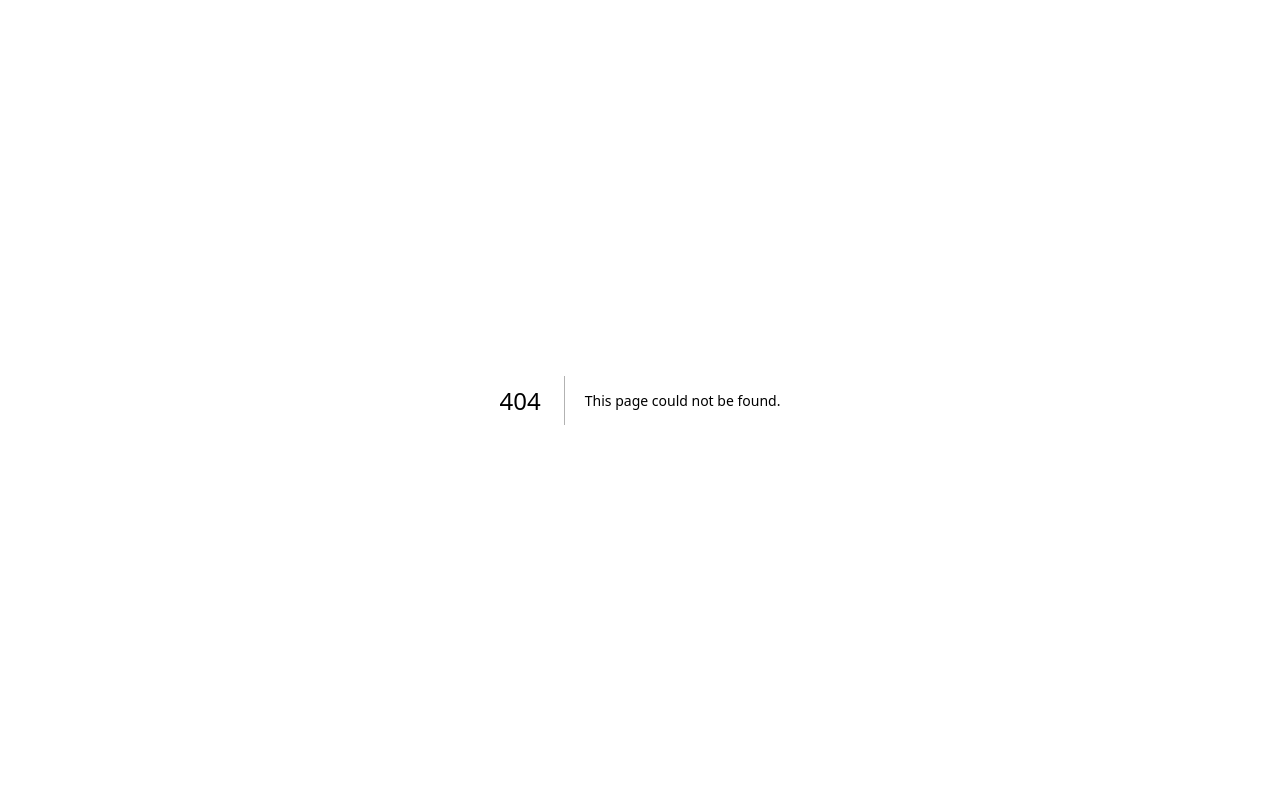
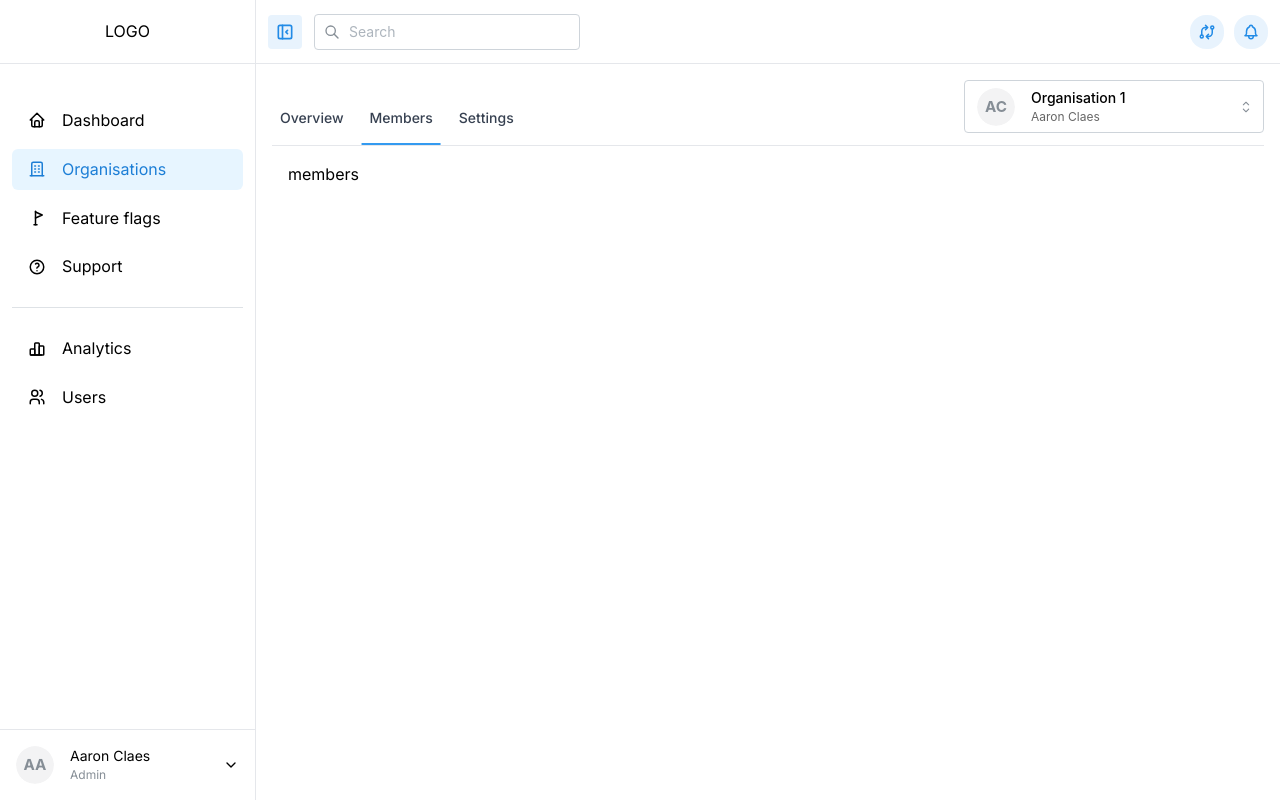
Before and after one commit to AaronClaes/org-manager, a Next.js app: page /dashboard/organisations/1/members in a window 1280 px wide. Before the commit this address had no page. Built offline with nearby package versions, Linux system fonts and the light colour scheme.

Commit message:
feat: add org route tabs

```diff
--- a/src/app/(main)/dashboard/organisations/[id]/_components/OrganisationSwitcher.tsx
+++ b/src/app/(main)/dashboard/organisations/[id]/_components/OrganisationSwitcher.tsx
@@ -3,23 +3,22 @@ import { useMemo, useState } from "react";
 import {
   Avatar,
   Combobox,
-  Divider,
   Group,
   Input,
   InputBase,
   Text,
-  Title,
   useCombobox,
 } from "@mantine/core";
 import { type Organisation, organisations } from "../../organisations";
-import { useParams, useRouter } from "next/navigation";
+import { useParams, usePathname, useRouter } from "next/navigation";
 
 export function OrganisationSwitcher() {
   const router = useRouter();
-  const { id: organisationId } = useParams<{ id: string }>();
+  const currentPath = usePathname();
+  const { id: orgId } = useParams<{ id: string }>();
 
   const [search, setSearch] = useState<string>("");
-  const [id, setId] = useState<string | null>(organisationId);
+  const [id, setId] = useState<string | null>(orgId);
   const selectedOption = organisations.find((item) => item.id === id);
 
   const combobox = useCombobox({
@@ -40,18 +39,14 @@ export function OrganisationSwitcher() {
   }, [search]);
 
   return (
-    <>
-      <Group justify="space-between">
-        <Title order={2} fw={700}>
-          Overview
-        </Title>
     <Combobox
       store={combobox}
       withinPortal={false}
       onOptionSubmit={(id) => {
         setId(id);
         combobox.closeDropdown();
-            router.push(`/dashboard/organisations/${id}`);
+        const newPath = currentPath.replace(orgId, id);
+        router.push(newPath);
       }}
     >
       <Combobox.Target>
@@ -82,9 +77,6 @@ export function OrganisationSwitcher() {
         <Combobox.Options>{options}</Combobox.Options>
       </Combobox.Dropdown>
     </Combobox>
-      </Group>
-      <Divider my="md" />
-    </>
   );
 }
 
--- /dev/null
+++ b/src/app/(main)/dashboard/organisations/[id]/_components/TabSwitcher.tsx
@@ -0,0 +1,86 @@
+"use client";
+import { useCallback, useMemo, useState } from "react";
+import { FloatingIndicator, Group, UnstyledButton } from "@mantine/core";
+import { useParams, usePathname, useRouter } from "next/navigation";
+
+const ORG_TABS = [
+  { label: "Overview", href: "" },
+  { label: "Members", href: "/members" },
+  { label: "Settings", href: "/settings" },
+];
+
+export function TabSwitcher() {
+  const { id: orgId } = useParams<{ id: string }>();
+  const pathname = usePathname();
+  const router = useRouter();
+  const [rootRef, setRootRef] = useState<HTMLDivElement | null>(null);
+  const [controlsRefs, setControlsRefs] = useState<
+    Record<string, HTMLButtonElement | null>
+  >({});
+
+  const getCurrentTabHref = useCallback(() => {
+    return pathname.replace(`/dashboard/organisations/${orgId}`, "");
+  }, [orgId, pathname]);
+
+  const [active, setActive] = useState(getCurrentTabHref());
+  const [activeHover, setActiveHover] = useState(getCurrentTabHref());
+  const [hovering, setHovering] = useState(false);
+
+  const setControlRef = useCallback(
+    (index: number) => (node: HTMLButtonElement) => {
+      setControlsRefs((prev) => {
+        prev[index] = node;
+        return prev;
+      });
+    },
+    [],
+  );
+
+  const controls = useMemo(() => {
+    return ORG_TABS.map((item, index) => (
+      <UnstyledButton
+        key={item.label}
+        className="rounded-md p-2 text-sm font-medium leading-none text-gray-700 transition-colors duration-100 ease-in"
+        ref={setControlRef(index)}
+        onClick={() => {
+          setActive(item.href);
+          router.push(`/dashboard/organisations/${orgId}/${item.href}`);
+        }}
+        onMouseOver={() => {
+          setActiveHover(item.href);
+          setHovering(true);
+        }}
+        mod={{ active: active === item.href }}
+      >
+        <span className="relative z-10">{item.label}</span>
+      </UnstyledButton>
+    ));
+  }, [active, orgId, router, setControlRef]);
+
+  return (
+    <Group
+      gap="xs"
+      onPointerLeave={() => setHovering(false)}
+      className="relative w-auto border-gray-200"
+      ref={setRootRef}
+    >
+      {controls}
+      <FloatingIndicator
+        target={
+          controlsRefs[ORG_TABS.findIndex((item) => item.href === active)]
+        }
+        parent={rootRef}
+        mt="sm"
+        className="border-b-2 border-[var(--mantine-color-blue-5)]"
+      />
+      <FloatingIndicator
+        display={hovering ? "block" : "none"}
+        target={
+          controlsRefs[ORG_TABS.findIndex((item) => item.href === activeHover)]
+        }
+        parent={rootRef}
+        className="pointer-events-none rounded-md bg-[var(--mantine-color-gray-1)]"
+      />
+    </Group>
+  );
+}
--- a/src/app/(main)/dashboard/organisations/[id]/layout.tsx
+++ b/src/app/(main)/dashboard/organisations/[id]/layout.tsx
@@ -1,5 +1,7 @@
 import { type ReactNode } from "react";
 import { OrganisationSwitcher } from "./_components/OrganisationSwitcher";
+import { Group } from "@mantine/core";
+import { TabSwitcher } from "./_components/TabSwitcher";
 
 type OrganisationLayoutProps = {
   children: ReactNode;
@@ -10,8 +12,16 @@ export default function OrganisationLayout({
 }: OrganisationLayoutProps) {
   return (
     <>
-      <OrganisationSwitcher />
-      {children}
+      <Group
+        justify="space-between"
+        align="flex-end"
+        pb="sm"
+        className="w-full border-b"
+      >
+        <TabSwitcher />
+        <OrganisationSwitcher />
+      </Group>
+      <div className="p-4">{children}</div>
     </>
   );
 }
--- /dev/null
+++ b/src/app/(main)/dashboard/organisations/[id]/members/page.tsx
@@ -0,0 +1,3 @@
+export default function OrgMembersPage() {
+  return <>members</>;
+}
--- /dev/null
+++ b/src/app/(main)/dashboard/organisations/[id]/settings/page.tsx
@@ -0,0 +1,3 @@
+export default function OrgSettingsPage() {
+  return <>settings</>;
+}
```
Lines whose indentation alone changed are shown as unchanged.
